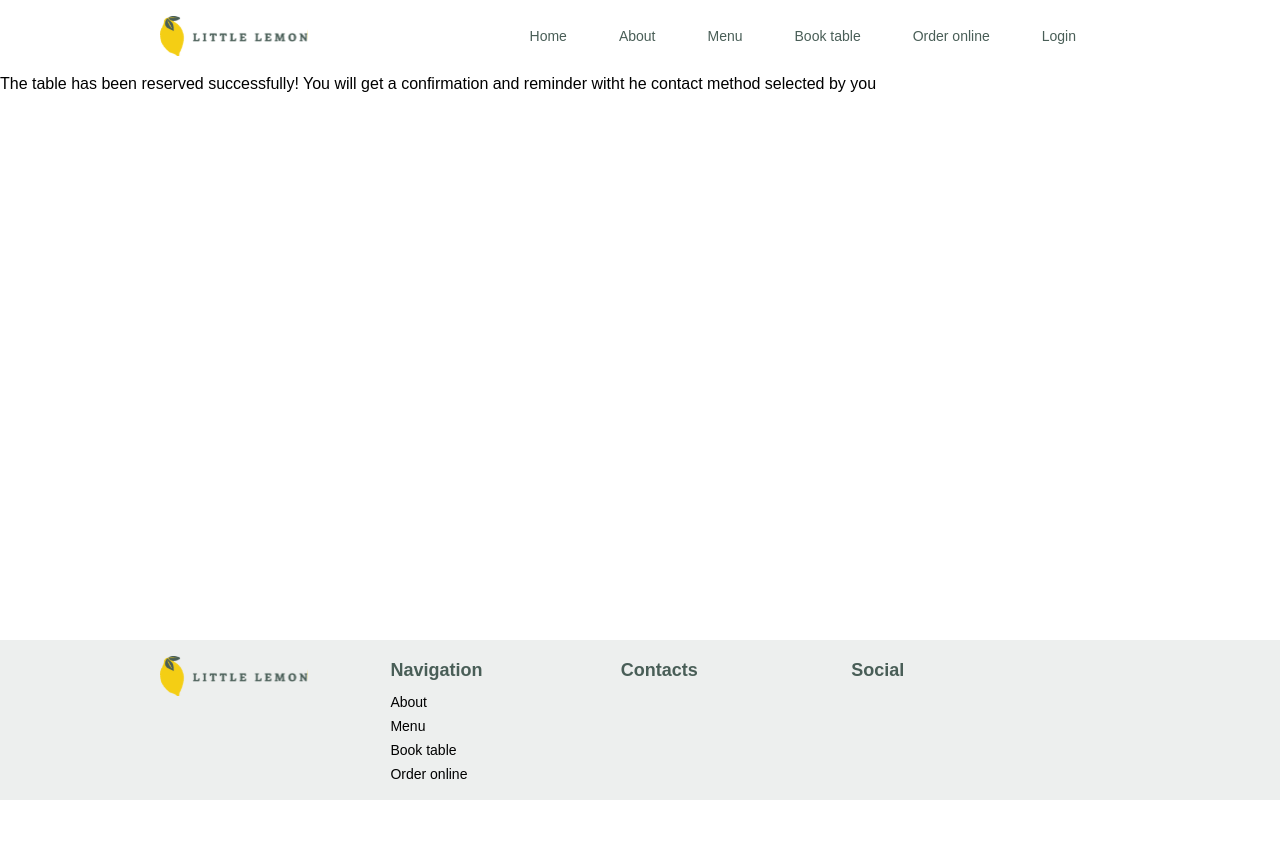
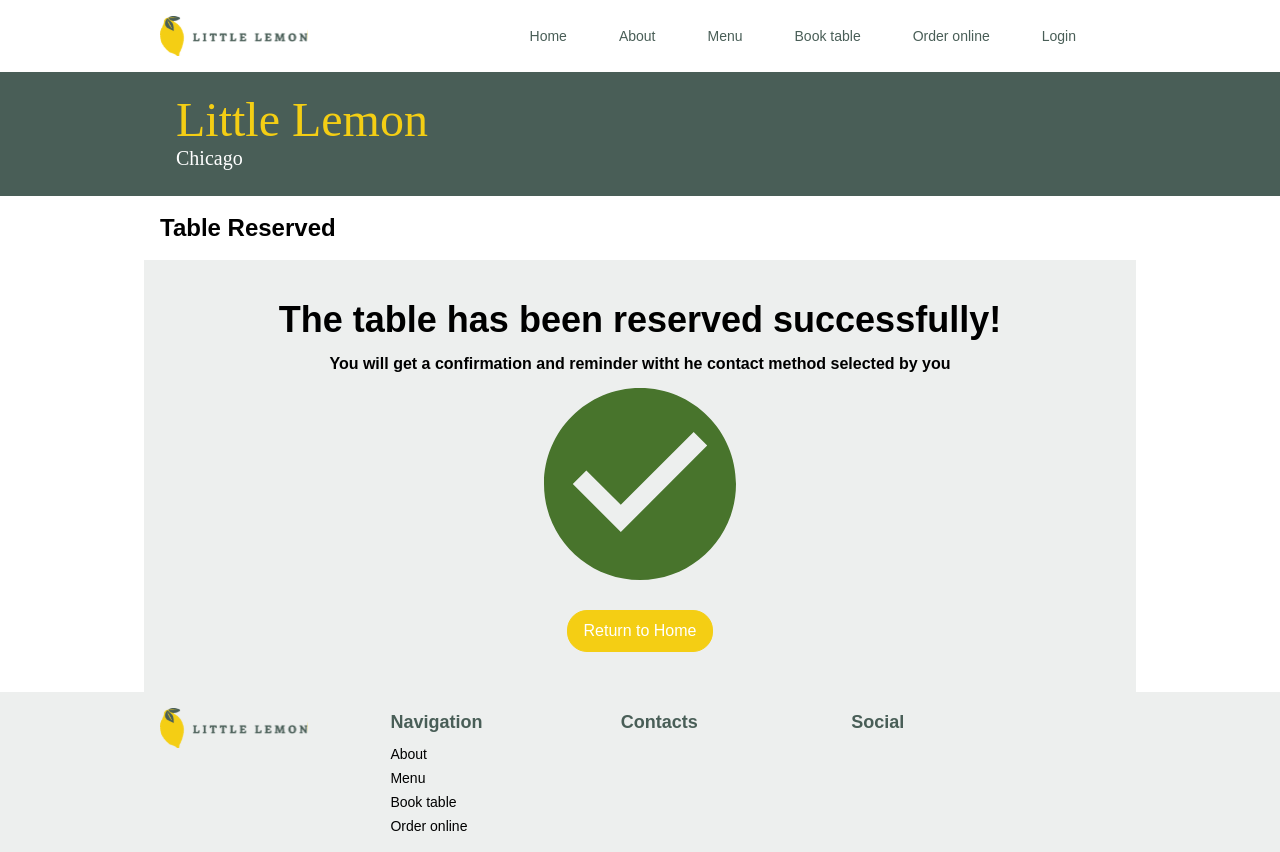
Before and after one commit to StasAlex/little-lemon, a React (Create React App) app: page /success in a window 1280 px wide. Before the commit the page ends 800 px from the top, so only its background shows below. Built offline with nearby package versions, Linux system fonts and the light colour scheme.

Commit message:
Fix Booking Success page

```diff
--- a/src/components/BookingForm.js
+++ b/src/components/BookingForm.js
@@ -117,6 +117,7 @@ const BookingForm = () => {
   };
 
   return (
+    <section className='container mx-auto p-4'>
       <form className='mb-5 sm:max-w-[50%]'>
         <div className='flex flex-col mb-3'>
           <label htmlFor="res-date" className='hidden'>Choose date</label>
@@ -247,6 +248,8 @@ const BookingForm = () => {
 
         <Button action="primary" link="#" title="Reserve a table" position='center' onClick={handleSubmit} />
       </form>
+    </section>
+
   );
 };
 
--- a/src/pages/Booking.jsx
+++ b/src/pages/Booking.jsx
@@ -1,27 +1,13 @@
 import React from 'react';
 import BookingForm from '../components/BookingForm';
-import { icons } from '../constants';
+import BookingTop from '../sections/BookingTop';
+
 
 const Booking = () => {
   return (
     <>
-    <section className='bg-green text-white mb-3 lg:mb-10'>
-        <div className="container px-4 flex flex-col sm:flex sm:flex-row mx-auto h-full">
-          <div className='px-4 py-6 sm:basis-1/2 sm:flex sm:flex-col sm:justify-center'>
-              <h1 className='font-secondary text-yellow text-6xl font-medium'>Little Lemon</h1>
-              <p className='font-secondary font-normal text-xl'>Chicago</p>
-          </div>
-        </div>
-    </section>
-    <section className='container mx-auto p-4 flex-grow'>
-      <h1 className='font-primary font-extrabold text-2xl mb-8 lg:mb-10'>Reserve a table</h1>
-      <div className='flex mb-5 lg:mb-10'>
-        {icons.map((icon) => (
-              <img key={icon.title} src={icon.img} alt={icon.title} className='mr-5 last:mr-0'/>
-            ))}
-        </div>
-      <BookingForm />
-    </section>
+    <BookingTop isIcons={true} title="Reserve a table"/>
+    <BookingForm />
     </>
   );
 };
--- a/src/pages/Success.jsx
+++ b/src/pages/Success.jsx
@@ -1,13 +1,13 @@
-import React from 'react'
+import React from 'react';
+import BookingTop from '../sections/BookingTop';
+import SuccessSection from '../sections/SuccessSection';
 
 const Success = () => {
   return (
-    <div>
-      <h1>
-        The table has been reserved successfully!
-        You will get a confirmation and reminder witht he contact method selected by you
-      </h1>
-    </div>
+    <>
+      <BookingTop isIcons={false} title="Table Reserved"/>
+      <SuccessSection/>
+    </>
   )
 }
 
--- /dev/null
+++ b/src/sections/BookingTop.jsx
@@ -0,0 +1,30 @@
+import React from 'react';
+import { icons } from '../constants';
+
+const BookingTop = ({isIcons, title}) => {
+  return (
+    <>
+      <section className='bg-green text-white'>
+        <div className="container px-4 flex flex-col sm:flex sm:flex-row mx-auto h-full">
+          <div className='px-4 py-6 sm:basis-1/2 sm:flex sm:flex-col sm:justify-center'>
+              <h1 className='font-secondary text-yellow text-5xl font-medium'>Little Lemon</h1>
+              <p className='font-secondary font-normal text-xl'>Chicago</p>
+          </div>
+        </div>
+    </section>
+    <section className='container mx-auto p-4 flex-grow'>
+      <h1 className='font-primary font-extrabold text-2xl'>{title}</h1>
+      {isIcons ?
+        <div className='flex mb-5 lg:mb-10'>
+        {icons.map((icon) => (
+                <img key={icon.title} src={icon.img} alt={icon.title} className='mr-5 last:mr-0'/>
+            ))}
+        </div>
+        : null
+      }
+    </section>
+    </>
+  )
+}
+
+export default BookingTop
--- /dev/null
+++ b/src/sections/SuccessSection.jsx
@@ -0,0 +1,18 @@
+import React from 'react';
+import bigChecked from '../assets/icons/bigChecked.svg';
+import Button from '../utils/Button';
+
+const SuccessSection = () => {
+  return (
+    <div className='container mx-auto p-4 sm:py-10 bg-grey text-center flex flex-col justify-center'>
+       <h1 className='text-4xl font-bold mb-3'>
+        The table has been reserved successfully!
+      </h1>
+      <p className='text-base font-bold mb-3'>You will get a confirmation and reminder witht he contact method selected by you</p>
+      <img className='max-w-48 mx-auto mb-[30px]' src={bigChecked} alt={bigChecked} />
+      <Button action="primary" link="/" title="Return to Home" position='center'/>
+    </div>
+  )
+}
+
+export default SuccessSection
```
Also changed, not shown: src/assets/icons/bigChecked.svg (added). Lines whose indentation alone changed are shown as unchanged.
